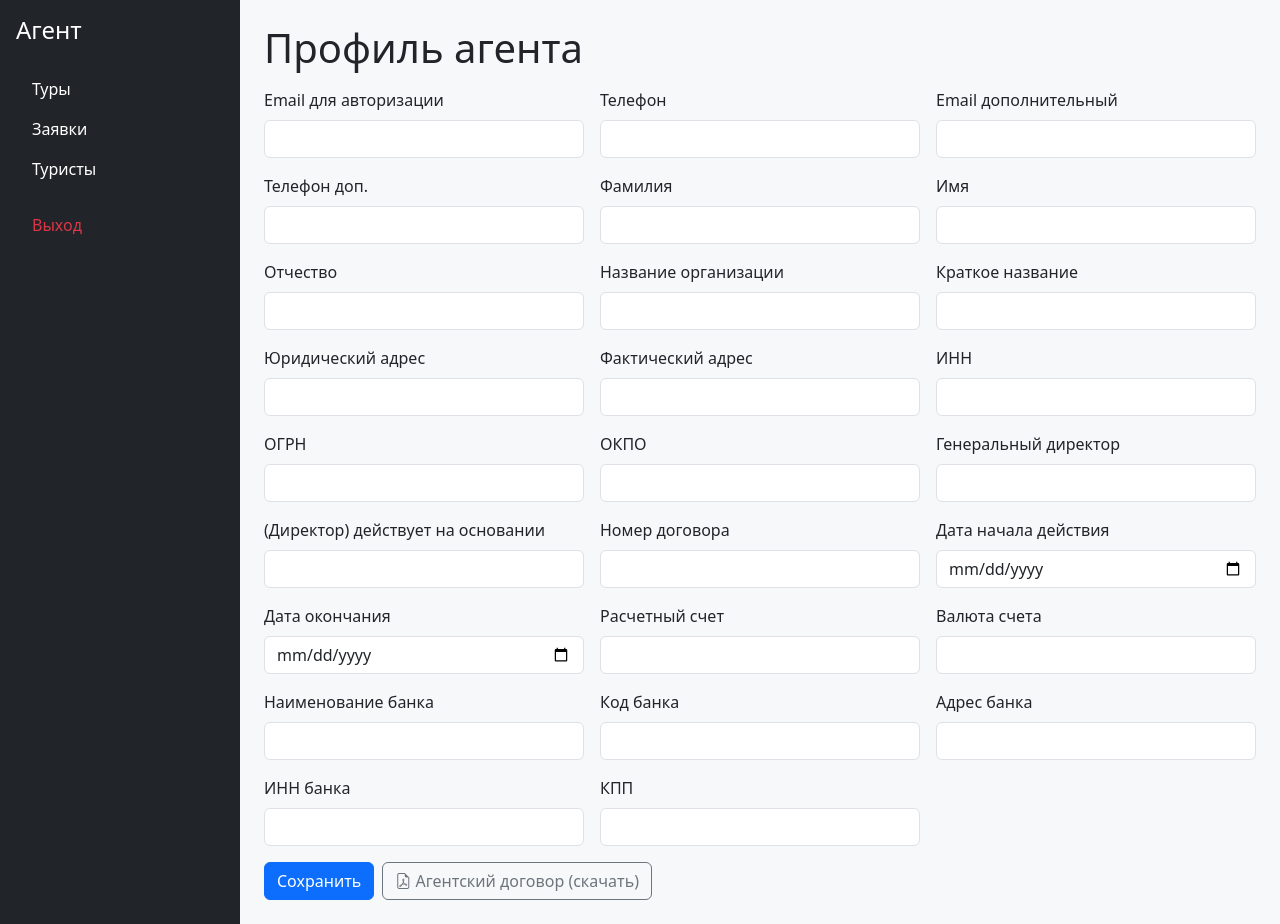
After one commit to sidr1001/xaz2, a PHP site: template templates/agent/profile.twig in a window 1280 px wide. The commit adds this page. Run offline with PHP 8.4, Linux system fonts and the light colour scheme; the template is opened without the code that fills it, so the values that code supplies are empty; some libraries are stand-ins or nearby versions.

Commit message:
feat: Add agent profile and contract management
Co-authored-by: sidr1001 <sidr1001@gmail.com>

```diff
--- a/src/routes.php
+++ b/src/routes.php
@@ -18,6 +18,7 @@ use App\Controller\Admin\SettingsController as AdminSettingsController;
 use App\Controller\Agent\AuthController as AgentAuthController;
 use App\Controller\Agent\DashboardController as AgentDashboardController;
 use App\Controller\Agent\BookingsController as AgentBookingsController;
+use App\Controller\Agent\ProfileController as AgentProfileController;
 use App\Controller\Agent\PaymentsController as AgentPaymentsController;
 use Slim\App;
 use Slim\Routing\RouteCollectorProxy;
@@ -59,6 +60,8 @@ $app->group('/admin', function (RouteCollectorProxy $group) {
     $group->get('/agents/{id}/edit', [AgentsController::class, 'edit']);
     $group->post('/agents/{id}/update', [AgentsController::class, 'update']);
     $group->post('/agents/{id}/delete', [AgentsController::class, 'delete']);
+    $group->post('/agents/{id}/contract/upload', [AgentsController::class, 'contractUpload']);
+    $group->post('/agents/{id}/contract/mode', [AgentsController::class, 'contractMode']);
 
     // Tourists list
     $group->get('/tourists', [AdminTouristsController::class, 'index']);
@@ -104,6 +107,9 @@ $app->group('/agent', function (RouteCollectorProxy $group) {
     $group->get('/bookings/{booking_id}/payment/invoice', [AgentPaymentsController::class, 'invoice']);
     $group->get('/bookings/{booking_id}/payment/online', [AgentPaymentsController::class, 'online']);
     $group->get('/api/tourists/search', [\App\Controller\Agent\TouristsController::class, 'search']);
+    $group->get('/profile', [AgentProfileController::class, 'form']);
+    $group->post('/profile', [AgentProfileController::class, 'save']);
+    $group->get('/profile/contract', [AgentProfileController::class, 'contract']);
 })->add(new AgentAuthMiddleware());
 
 // 404 handler
--- /dev/null
+++ b/templates/agent/profile.twig
@@ -0,0 +1,44 @@
+{% extends 'agent/layout.twig' %}
+
+{% block content %}
+<h1 class="mb-3">Профиль агента</h1>
+<form method="post" action="/agent/profile" class="row g-3">
+  <div class="col-md-4"><label class="form-label">Email для авторизации</label><input class="form-control" name="email" value="{{ data.email|e }}"></div>
+  <div class="col-md-4"><label class="form-label">Телефон</label><input class="form-control" name="phone" value="{{ data.phone|e }}"></div>
+  <div class="col-md-4"><label class="form-label">Email дополнительный</label><input class="form-control" name="email_alt" value="{{ data.email_alt|e }}"></div>
+  <div class="col-md-4"><label class="form-label">Телефон доп.</label><input class="form-control" name="phone_alt" value="{{ data.phone_alt|e }}"></div>
+
+  <div class="col-md-4"><label class="form-label">Фамилия</label><input class="form-control" name="last_name" value="{{ data.last_name|e }}"></div>
+  <div class="col-md-4"><label class="form-label">Имя</label><input class="form-control" name="first_name" value="{{ data.first_name|e }}"></div>
+  <div class="col-md-4"><label class="form-label">Отчество</label><input class="form-control" name="middle_name" value="{{ data.middle_name|e }}"></div>
+
+  <div class="col-md-4"><label class="form-label">Название организации</label><input class="form-control" name="org_name" value="{{ data.org_name|e }}"></div>
+  <div class="col-md-4"><label class="form-label">Краткое название</label><input class="form-control" name="org_short_name" value="{{ data.org_short_name|e }}"></div>
+  <div class="col-md-4"><label class="form-label">Юридический адрес</label><input class="form-control" name="legal_address" value="{{ data.legal_address|e }}"></div>
+  <div class="col-md-4"><label class="form-label">Фактический адрес</label><input class="form-control" name="actual_address" value="{{ data.actual_address|e }}"></div>
+
+  <div class="col-md-4"><label class="form-label">ИНН</label><input class="form-control" name="inn" value="{{ data.inn|e }}"></div>
+  <div class="col-md-4"><label class="form-label">ОГРН</label><input class="form-control" name="ogrn" value="{{ data.ogrn|e }}"></div>
+  <div class="col-md-4"><label class="form-label">ОКПО</label><input class="form-control" name="okpo" value="{{ data.okpo|e }}"></div>
+
+  <div class="col-md-4"><label class="form-label">Генеральный директор</label><input class="form-control" name="ceo" value="{{ data.ceo|e }}"></div>
+  <div class="col-md-4"><label class="form-label">(Директор) действует на основании</label><input class="form-control" name="ceo_basis" value="{{ data.ceo_basis|e }}"></div>
+
+  <div class="col-md-4"><label class="form-label">Номер договора</label><input class="form-control" name="contract_number" value="{{ data.contract_number|e }}"></div>
+  <div class="col-md-4"><label class="form-label">Дата начала действия</label><input class="form-control" type="date" name="contract_date_from" value="{{ data.contract_date_from|e }}"></div>
+  <div class="col-md-4"><label class="form-label">Дата окончания</label><input class="form-control" type="date" name="contract_date_to" value="{{ data.contract_date_to|e }}"></div>
+
+  <div class="col-md-4"><label class="form-label">Расчетный счет</label><input class="form-control" name="account_number" value="{{ data.account_number|e }}"></div>
+  <div class="col-md-4"><label class="form-label">Валюта счета</label><input class="form-control" name="account_currency" value="{{ data.account_currency|e }}"></div>
+  <div class="col-md-4"><label class="form-label">Наименование банка</label><input class="form-control" name="bank_name" value="{{ data.bank_name|e }}"></div>
+  <div class="col-md-4"><label class="form-label">Код банка</label><input class="form-control" name="bank_code" value="{{ data.bank_code|e }}"></div>
+  <div class="col-md-4"><label class="form-label">Адрес банка</label><input class="form-control" name="bank_address" value="{{ data.bank_address|e }}"></div>
+  <div class="col-md-4"><label class="form-label">ИНН банка</label><input class="form-control" name="bank_inn" value="{{ data.bank_inn|e }}"></div>
+  <div class="col-md-4"><label class="form-label">КПП</label><input class="form-control" name="kpp" value="{{ data.kpp|e }}"></div>
+
+  <div class="col-12 d-flex gap-2">
+    <button class="btn btn-primary">Сохранить</button>
+    <a class="btn btn-outline-secondary" href="/agent/profile/contract" target="_blank"><i class="bi bi-file-earmark-pdf"></i> Агентский договор (скачать)</a>
+  </div>
+</form>
+{% endblock %}
```
Also changed, not shown: src/Controller/Admin/AgentsController.php (+32 -1 lines), src/Controller/Agent/ProfileController.php (added, +72 -0 lines), templates/admin/agents/form.twig (+32 -0 lines), templates/documents/agent_contract.twig (added, +9 -0 lines).
